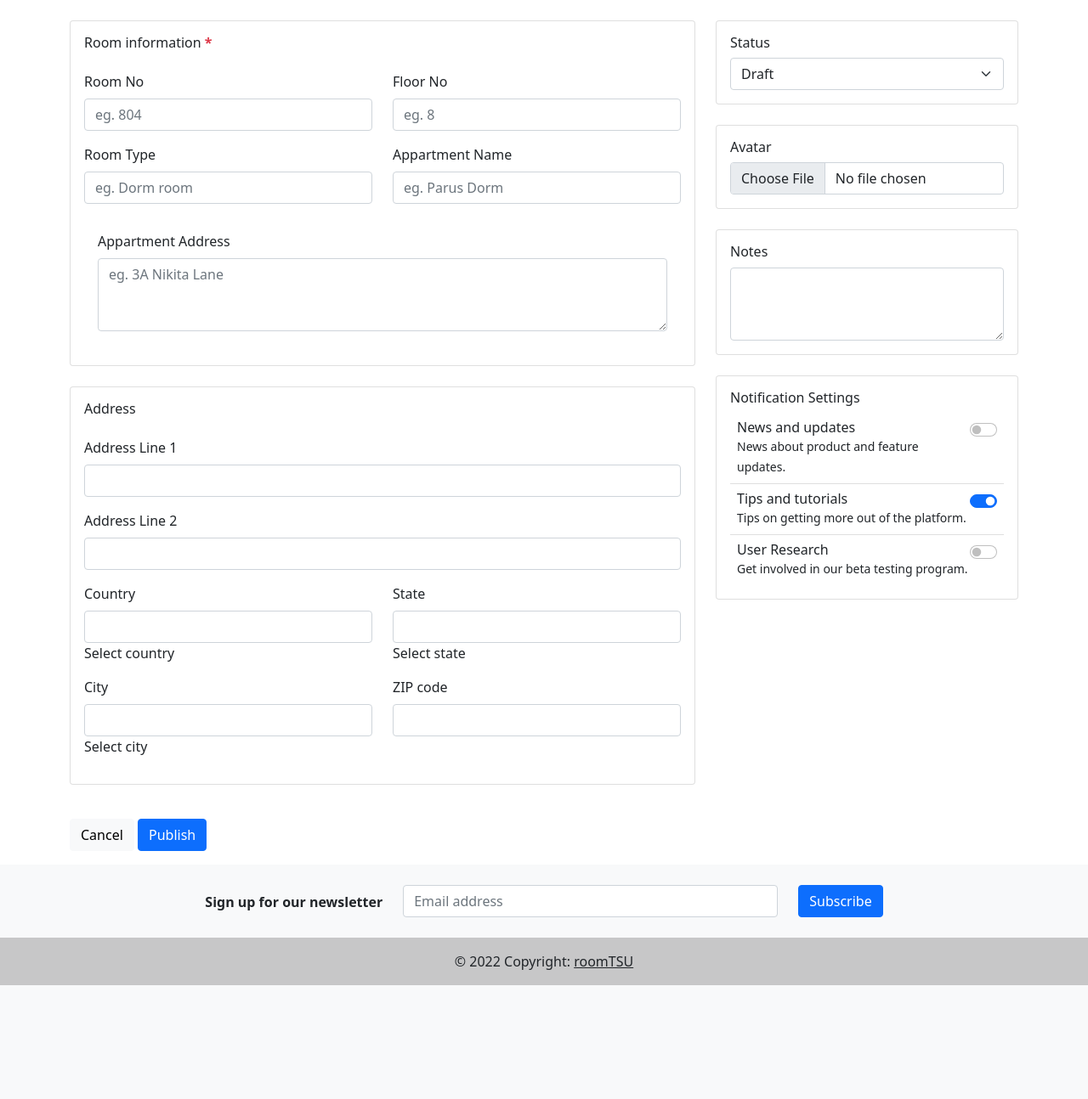
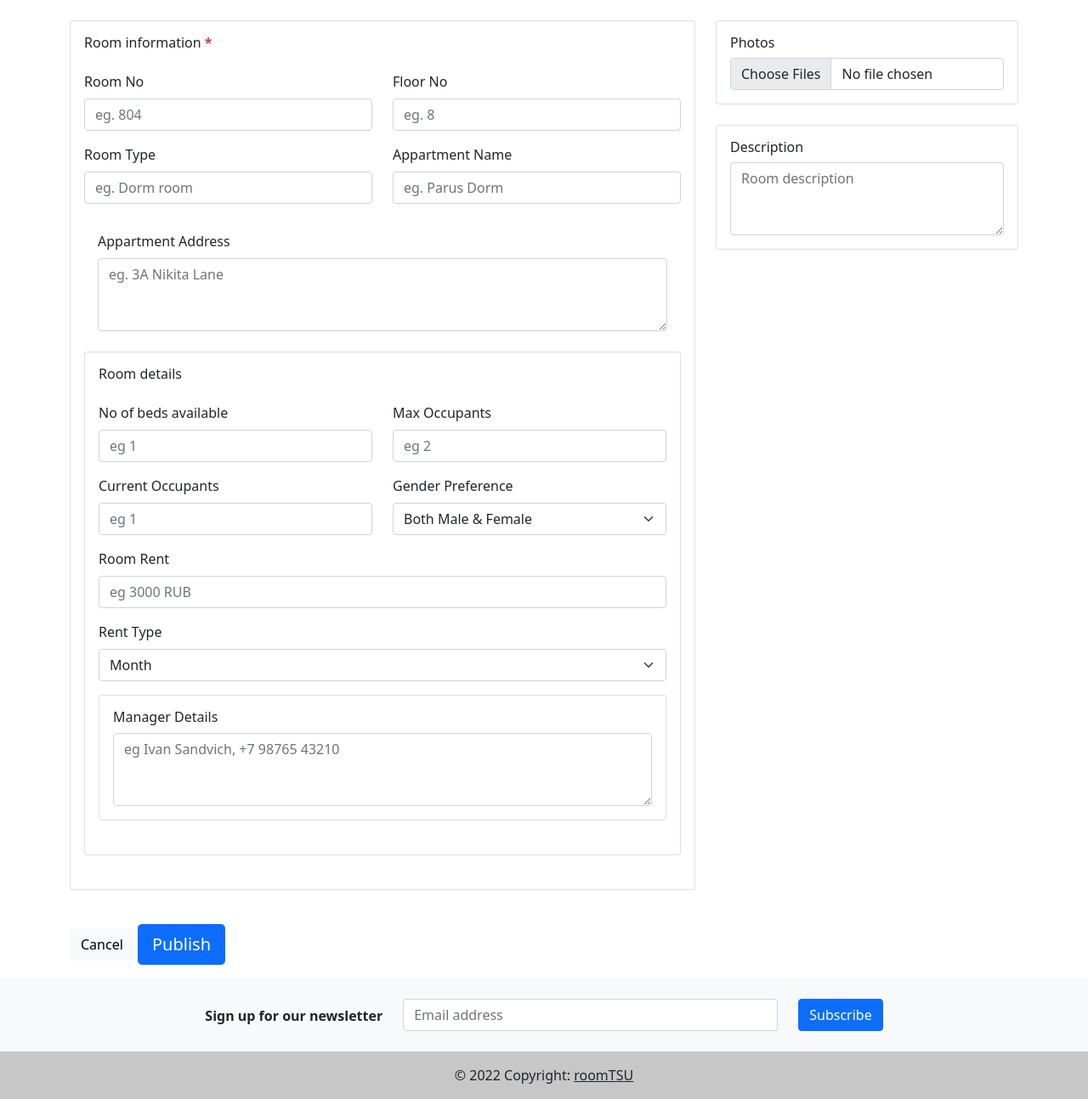
Before and after one commit to Parsi853/roomTSU, a Django app: page /room/add/ in a window 1280 px wide. Shown: the part 56-1350 px from the top of the page at 85% size. Before the commit the page ends 1216 px from the top, so only its background shows below. Run offline with Django 4.2, Linux system fonts and the light colour scheme; a user stored in the database is signed in.

Commit message:
room add updated

```diff
--- a/core/models.py
+++ b/core/models.py
@@ -5,7 +5,7 @@ import uuid
 
 class profile(models.Model):
     userid = models.UUIDField(default=uuid.uuid4, primary_key=True)
-    user = models.OneToOneField(User, on_delete=models.CASCADE, related_name="userproffile")
+    user = models.OneToOneField(User, on_delete=models.CASCADE, related_name="userprofile")
     full_name = models.CharField(max_length=40)
     phone_no = models.CharField(max_length=13)
     img = models.ImageField(upload_to='profiles/', default="x-avatar.png")
@@ -58,7 +58,7 @@ class room_review(models.Model):
 
 class room_image(models.Model):
     room = models.ForeignKey(room, on_delete=models.CASCADE, related_name="room_photo")
-    img = models.ImageField(upload_to='rooms/')
+    img = models.ImageField(upload_to='rooms/', null=True, blank=True)
     catagory = models.CharField(max_length=16, null=True, blank=True)
 
     def __str__(self) -> str:
--- a/room/views.py
+++ b/room/views.py
@@ -16,7 +16,7 @@ def newAddRoom(request):
             if form.is_valid():
 
                 new_room = room.objects.create(
-                    added_by = request.user,
+                    added_by = request.user.userprofile,
                     room_no = form.cleaned_data.get('room_no'),
                     floor = form.cleaned_data.get('floor'),
                     room_type = form.cleaned_data.get('room_type'),
--- a/template/room/add-room.html
+++ b/template/room/add-room.html
@@ -5,6 +5,7 @@
 
 
 </head>
+
 <body>
     {% include '../nav-bar.html' %}
     <!-- ###### code here ##### -->
@@ -15,6 +16,7 @@
             <div class="mt-4"></div>
             <!-- Main content -->
             <form action="" method="POST" enctype="multipart/form-data">
+                {% csrf_token %}
                 <div class="row">
                     <!-- Left side -->
                     <div class="col-lg-8">
@@ -26,13 +28,15 @@
                                     <div class="col-lg-6">
                                         <div class="mb-3">
                                             <label class="form-label">Room No</label>
-                                    <input type="number" name="room_no" placeholder="eg. 804" id="room_no" class="form-control" required maxlength="5" minlength="1">
+                                            <input type="number" name="room_no" placeholder="eg. 804" id="room_no"
+                                                class="form-control" required maxlength="5" minlength="1">
                                         </div>
                                     </div>
                                     <div class="col-lg-6">
                                         <div class="mb-3">
                                             <label class="form-label">Floor No</label>
-                                    <input type="number" name="floor" id="floor"  placeholder="eg. 8" class="form-control" required maxlength="2" minlength="1">
+                                            <input type="number" name="floor" id="floor" placeholder="eg. 8"
+                                                class="form-control" required maxlength="2" minlength="1">
                                         </div>
                                     </div>
                                 </div>
@@ -40,159 +44,112 @@
                                     <div class="col-lg-6">
                                         <div class="mb-3">
                                             <label class="form-label">Room Type</label>
-                                    <input type="text" name="room_type" id="room_type" placeholder="eg. Dorm room" required class="form-control">
+                                            <input type="text" name="room_type" id="room_type"
+                                                placeholder="eg. Dorm room" required class="form-control">
                                         </div>
                                     </div>
                                     <div class="col-lg-6">
                                         <div class="mb-3">
                                             <label class="form-label">Appartment Name</label>
-                                    <input type="text" name="appartment_name" placeholder="eg. Parus Dorm" id="appartment_name" required class="form-control">
+                                            <input type="text" name="appartment_name" placeholder="eg. Parus Dorm"
+                                                id="appartment_name" required class="form-control">
                                         </div>
                                     </div>
                                     <div class="col-lg-12">
-
                                         <div class="mb-2">
                                             <div class="card-body">
                                                 <label class="form-label">Appartment Address</label>
-                                        <textarea id="appartment_address" placeholder="eg. 3A Nikita Lane" name="appartment_address" class="form-control" rows="3" required></textarea>
+                                                <textarea id="appartment_address" placeholder="eg. 3A Nikita Lane"
+                                                    name="appartment_address" class="form-control" rows="3"
+                                                    required></textarea>
+                                            </div>
+                                        </div>
+                                    </div>
+                                </div>
+                                <!-- Details -->
+                                <div class="card mb-4">
+                                    <div class="card-body">
+                                        <h3 class="h6 mb-4">Room details</h3>
+                                        <div class="row">
+                                            <div class="col-lg-6">
+                                                <div class="mb-3">
+                                                    <label class="form-label">No of beds available</label>
+                                                    <input class="form-control" type="number" name="no_of_beds"
+                                                        id="no_of_beds" placeholder="eg 1">
+                                                </div>
+                                            </div>
+                                            <div class="col-lg-6">
+                                                <div class="mb-3">
+                                                    <label class="form-label">Max Occupants</label>
+                                                    <input class="form-control" type="number" name="max_occupants"
+                                                        id="max_occupants" placeholder="eg 2">
+                                                </div>
+                                            </div>
+                                        </div>
+                                        <div class="row">
+                                            <div class="col-lg-6">
+                                                <div class="mb-3">
+                                                    <label class="form-label">Current Occupants</label>
+                                                    <input class="form-control" type="number" name="current_occupants"
+                                                        id="current_occupants" placeholder="eg 1">
+                                                </div>
+                                            </div>
+                                            <div class="col-lg-6">
+                                                <div class="mb-3">
+                                                    <label class="form-label">Gender Preference</label>
+                                                    <select class="form-select" id="gender_preference"
+                                                        name="gender_preference">
+                                                        <option value="Both Male & Female" selected>Both Male & Female
+                                                        </option>
+                                                        <option value="Female only only">Male only</option>
+                                                        <option value="active">Female only</option>
+                                                    </select>
+                                                </div>
+                                            </div>
+                                        </div>
+                                        <div class="mb-3">
+                                            <label class="form-label">Room Rent</label>
+                                            <input type="number" id="room_rent" name="room_rent"
+                                                placeholder="eg 3000 RUB" class="form-control">
+                                        </div>
+                                        <div class="mb-3">
+                                            <label class="form-label">Rent Type</label>
+                                            <select class="form-select" id="rent_type" name="rent_type">
+                                                <option value="Month">Month</option>
+                                                <option value="Week">Week</option>
+                                                <option value="Day">Day</option>
+                                                <option value="Year">Year</option>
+                                            </select>
+                                        </div>
+
+                                        <div class="card mb-4">
+                                            <div class="card-body">
+                                                <h3 class="h6">Manager Details</h3>
+                                                <textarea class="form-control" name="manager" id="manager"
+                                                    placeholder="eg Ivan Sandvich, +7 98765 43210" rows="3"></textarea>
                                             </div>
                                         </div>
                                     </div>
                                 </div>
                             </div>
                         </div>
-                    <!-- Address -->
-                    <div class="card mb-4">
-                        <div class="card-body">
-                        <h3 class="h6 mb-4">Address</h3>
-                        <div class="mb-3">
-                            <label class="form-label">Address Line 1</label>
-                            <input type="text" class="form-control">
-                        </div>
-                        <div class="mb-3">
-                            <label class="form-label">Address Line 2</label>
-                            <input type="text" class="form-control">
-                        </div>
-                        <div class="row">
-                            <div class="col-lg-6">
-                            <div class="mb-3">
-                                <label class="form-label">Country</label>
-                                <select class="select2 form-control select2-hidden-accessible" data-select2-placeholder="Select country" data-select2-id="select2-data-1-gy14" tabindex="-1" aria-hidden="true">
-                                <option data-select2-id="select2-data-3-ibs9"></option>
-                                <option value="AF">Afghanistan</option>
-                                <option value="BS">Bahamas</option>
-                                <option value="KH">Cambodia</option>
-                                <option value="DK">Denmark</option>
-                                <option value="TL">East Timor</option>
-                                <option value="GM">Gambia</option>
-                                </select><span class="select2 select2-container select2-container--bootstrap-5" dir="ltr" data-select2-id="select2-data-2-46y9" style="width: 391px;"><span class="selection"><span class="select2-selection select2-selection--single" role="combobox" aria-haspopup="true" aria-expanded="false" tabindex="0" aria-disabled="false" aria-labelledby="select2-vp8l-container" aria-controls="select2-vp8l-container"><span class="select2-selection__rendered" id="select2-vp8l-container" role="textbox" aria-readonly="true" title="Select country"><span class="select2-selection__placeholder">Select country</span></span><span class="select2-selection__arrow" role="presentation"><b role="presentation"></b></span></span></span><span class="dropdown-wrapper" aria-hidden="true"></span></span>
-                            </div>
-                            </div>
-                            <div class="col-lg-6">
-                            <div class="mb-3">
-                                <label class="form-label">State</label>
-                                <select class="select2 form-control select2-hidden-accessible" data-select2-placeholder="Select state" data-select2-id="select2-data-4-680y" tabindex="-1" aria-hidden="true">
-                                <option data-select2-id="select2-data-6-cshs"></option>
-                                <option value="AL">Alabama</option>
-                                <option value="CA">California</option>
-                                <option value="DE">Delaware</option>
-                                <option value="FL">Florida</option>
-                                <option value="GA">Georgia</option>
-                                <option value="HI">Hawaii</option>
-                                <option value="ID">Idaho</option>
-                                <option value="KS">Kansas</option>
-                                </select><span class="select2 select2-container select2-container--bootstrap-5" dir="ltr" data-select2-id="select2-data-5-np4c" style="width: 391px;"><span class="selection"><span class="select2-selection select2-selection--single" role="combobox" aria-haspopup="true" aria-expanded="false" tabindex="0" aria-disabled="false" aria-labelledby="select2-2fn7-container" aria-controls="select2-2fn7-container"><span class="select2-selection__rendered" id="select2-2fn7-container" role="textbox" aria-readonly="true" title="Select state"><span class="select2-selection__placeholder">Select state</span></span><span class="select2-selection__arrow" role="presentation"><b role="presentation"></b></span></span></span><span class="dropdown-wrapper" aria-hidden="true"></span></span>
-                            </div>
-                            </div>
-                        </div>
-                        <div class="row">
-                            <div class="col-lg-6">
-                            <div class="mb-3">
-                                <label class="form-label">City</label>
-                                <select class="select2 form-control select2-hidden-accessible" data-select2-placeholder="Select city" data-select2-id="select2-data-7-809c" tabindex="-1" aria-hidden="true">
-                                <option data-select2-id="select2-data-9-k35n"></option>
-                                <option value="b">Bangkok</option>
-                                <option value="d">Dubai</option>
-                                <option value="h">Hong Kong</option>
-                                <option value="k">Kuala Lumpur</option>
-                                <option value="l">London</option>
-                                <option value="n">New York City</option>
-                                <option value="m">Macau</option>
-                                <option value="p">Paris</option>
-                                </select><span class="select2 select2-container select2-container--bootstrap-5" dir="ltr" data-select2-id="select2-data-8-3peu" style="width: 391px;"><span class="selection"><span class="select2-selection select2-selection--single" role="combobox" aria-haspopup="true" aria-expanded="false" tabindex="0" aria-disabled="false" aria-labelledby="select2-jdfi-container" aria-controls="select2-jdfi-container"><span class="select2-selection__rendered" id="select2-jdfi-container" role="textbox" aria-readonly="true" title="Select city"><span class="select2-selection__placeholder">Select city</span></span><span class="select2-selection__arrow" role="presentation"><b role="presentation"></b></span></span></span><span class="dropdown-wrapper" aria-hidden="true"></span></span>
-                            </div>
-                            </div>
-                            <div class="col-lg-6">
-                            <div class="mb-3">
-                                <label class="form-label">ZIP code</label>
-                                <input type="text" class="form-control">
-                            </div>
-                            </div>
-                        </div>
-                        </div>
-                    </div>
+
                     </div>
                     <!-- Right side -->
                     <div class="col-lg-4">
-                    <!-- Status -->
-                    <div class="card mb-4">
-                        <div class="card-body">
-                        <h3 class="h6">Status</h3>
-                        <select class="form-select">
-                            <option value="draft" selected="">Draft</option>
-                            <option value="active">Active</option>
-                            <option value="active">Inactive</option>
-                        </select>
-                        </div>
-                    </div>
                         <!-- Avatar -->
                         <div class="card mb-4">
                             <div class="card-body">
-                        <h3 class="h6">Avatar</h3>
-                        <input class="form-control" type="file">
+                                <h3 class="h6">Photos</h3>
+                                <input class="form-control" accept="image/*" name="img" id="img" type="file" multiple>
                             </div>
                         </div>
-                    <!-- Notes -->
+                        <!-- Description -->
                         <div class="card mb-4">
                             <div class="card-body">
-                        <h3 class="h6">Notes</h3>
-                            <textarea class="form-control" rows="3"></textarea>
-                        </div>
-                    </div>
-                    <!-- Notification settings -->
-                    <div class="card mb-4">
-                        <div class="card-body">
-                        <h3 class="h6">Notification Settings</h3>
-                        <ul class="list-group list-group-flush mx-n2">
-                            <li class="list-group-item px-0 d-flex justify-content-between align-items-start">
-                            <div class="ms-2 me-auto">
-                                <h6 class="mb-0">News and updates</h6>
-                                <small>News about product and feature updates.</small>
-                            </div>
-                            <div class="form-check form-switch">
-                                <input class="form-check-input" type="checkbox" role="switch">
-                            </div>
-                            </li>
-                            <li class="list-group-item px-0 d-flex justify-content-between align-items-start">
-                            <div class="ms-2 me-auto">
-                                <h6 class="mb-0">Tips and tutorials</h6>
-                                <small>Tips on getting more out of the platform.</small>
-                            </div>
-                            <div class="form-check form-switch">
-                                <input class="form-check-input" type="checkbox" role="switch" checked="">
-                            </div>
-                            </li>
-                            <li class="list-group-item px-0 d-flex justify-content-between align-items-start">
-                            <div class="ms-2 me-auto">
-                                <h6 class="mb-0">User Research</h6>
-                                <small>Get involved in our beta testing program.</small>
-                            </div>
-                            <div class="form-check form-switch">
-                                <input class="form-check-input" type="checkbox" role="switch">
-                            </div>
-                            </li>
-                        </ul>
-                        </div>
+                                <h3 class="h6">Description</h3>
+                                <textarea class="form-control" name="description" placeholder="Room description"
+                                    rows="3"></textarea>
                             </div>
                         </div>
                     </div>
@@ -200,11 +157,14 @@
                     <div class="d-flex justify-content-between align-items-lg-center py-3 flex-column flex-lg-row">
 
                         <div class="hstack gap-3">
-                        <button class="btn btn-light btn-icon-text"><i class="bi bi-x"></i> <span class="text">Cancel</span></button>
-                        <button class="btn btn-primary  btn-icon-text"><i class="bi bi-save"></i> <span class="text">Publish</span></button>
+                            <button class="btn btn-light btn-icon-text"><i class="bi bi-x"></i> <span
+                                    class="text">Cancel</span></button>
+                            <button type="submit" class="btn btn-primary btn-lg  btn-icon-text"><i class="bi bi-save"></i> <span
+                                    class="text">Publish</span></button>
                         </div>
                     </div>
             </form>
+        </div>
     </div>
     </div>
 
```
Also changed, not shown: README.md, core/migrations/0002_alter_profile_user_alter_room_image_catagory_and_more.py (added), db.sqlite3, media/rooms/Screenshot_24.png (added), media/rooms/Screenshot_24_6f0lD7a.png (added), media/rooms/Screenshot_30.png (added). Lines whose indentation alone changed are shown as unchanged.
